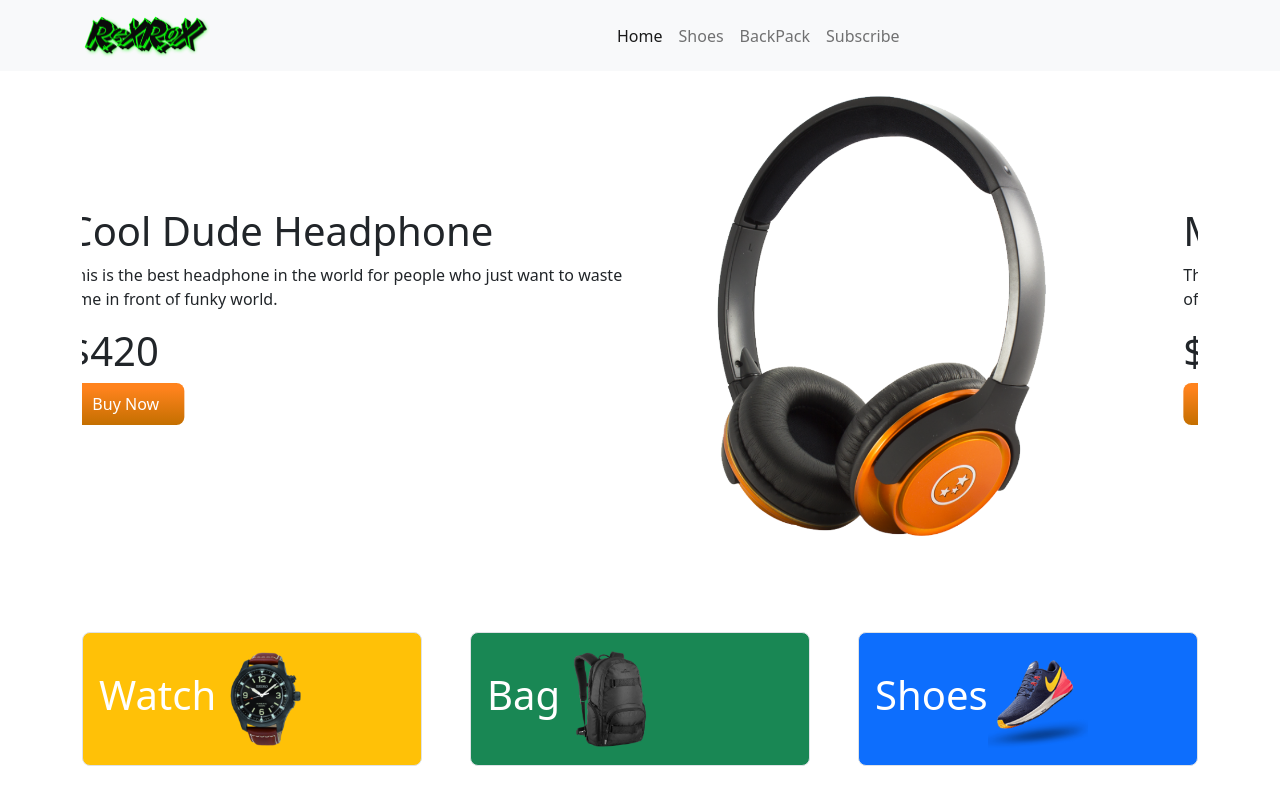
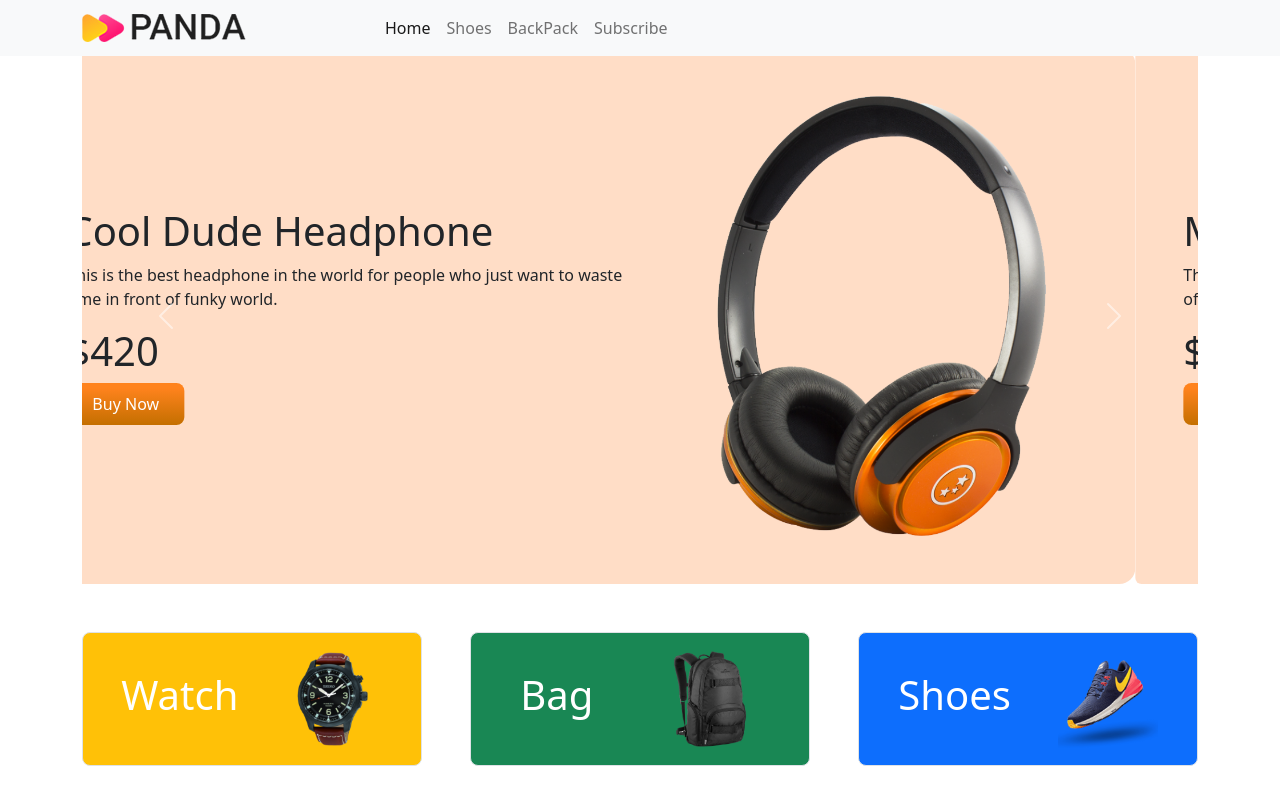
Before and after one commit to shourovr82/Rexrox-Shop, a plain HTML site: page index.html in a window 1280 px wide. Shown: the top 800 px of the page. Drawn offline with nearby package versions, Linux system fonts and the light colour scheme.

Commit message:
everything finish

```diff
--- a/index.html
+++ b/index.html
@@ -21,8 +21,8 @@
         <nav class="navbar navbar-expand-lg fixed-top bg-light">
             <div class="container">
 
-                <a class="navbar-brand" href="#">
-                    <img src="images/logo-1.png" class=" w-25 d-inline-block align-text-top">
+                <a class="navbar-brand w-25" href="#">
+                    <img src="images/logo.png" class=" d-inline-block align-text-top">
                 </a>
                 <button class="navbar-toggler" type="button" data-bs-toggle="collapse"
                     data-bs-target="#navbarSupportedContent" aria-controls="navbarSupportedContent"
@@ -30,7 +30,7 @@
                     <span class="navbar-toggler-icon"></span>
                 </button>
                 <div class="collapse navbar-collapse" id="navbarSupportedContent">
-                    <ul class="navbar-nav me-auto mb-2 mb-lg-0">
+                    <ul class="navbar-nav w-50 me-auto mb-2 mb-lg-0">
                         <li class="nav-item">
                             <a class="nav-link active" aria-current="page" href="#">Home</a>
                         </li>
@@ -56,7 +56,7 @@
         <section class="mt-5">
             <div id="carouselExampleControls" class="carousel slide" data-bs-ride="carousel">
                 <div class="carousel-inner">
-                    <div class="carousel-item active panda-bg-info rounded p-5">
+                    <div class="carousel-item active panda-bg-info rounded-4 p-5">
                         <div class="row">
                             <div class="col-lg-7 d-flex align-items-center">
                                 <div>
@@ -137,21 +137,21 @@
                 <div class="row g-5 categories">
                     <!-- single catergorie -->
                     <div class="col-lg-4 col-md-6 col-sm-12">
-                        <div class="p-3 border rounded-3 bg-warning d-flex align-items-center
+                        <div class="p-3 border rounded-3 bg-warning d-flex align-items-center justify-content-around
                         ">
                             <h1 class="text-white">Watch</h1>
                             <img src="images/categories/watch.png" alt="">
                         </div>
                     </div>
                     <div class="col-lg-4 col-md-6 col-sm-12">
-                        <div class="p-3 border rounded-3 bg-success d-flex align-items-center
+                        <div class="p-3 border rounded-3 bg-success d-flex align-items-center justify-content-around
                         ">
                             <h1 class="text-white">Bag</h1>
                             <img src="images/categories/bag.png" alt="">
                         </div>
                     </div>
                     <div class="col-lg-4 col-md-6 col-sm-12">
-                        <div class="p-3 border rounded-3 bg-primary d-flex align-items-center
+                        <div class="p-3 border rounded-3 bg-primary d-flex align-items-center justify-content-around
                         ">
                             <h1 class="text-white">Shoes</h1>
                             <img src="images/categories/shoes.png" alt="">
--- a/style.css
+++ b/style.css
@@ -1,6 +1,6 @@
-/* .panda-bg-info {
-    background-color: #ffaf0449;
-} */
+.panda-bg-info {
+    background-color: #ffc59e94;
+}
 
 .categories img {
     width: 100px;
```
Also changed, not shown: images/logo-4.png (added).
